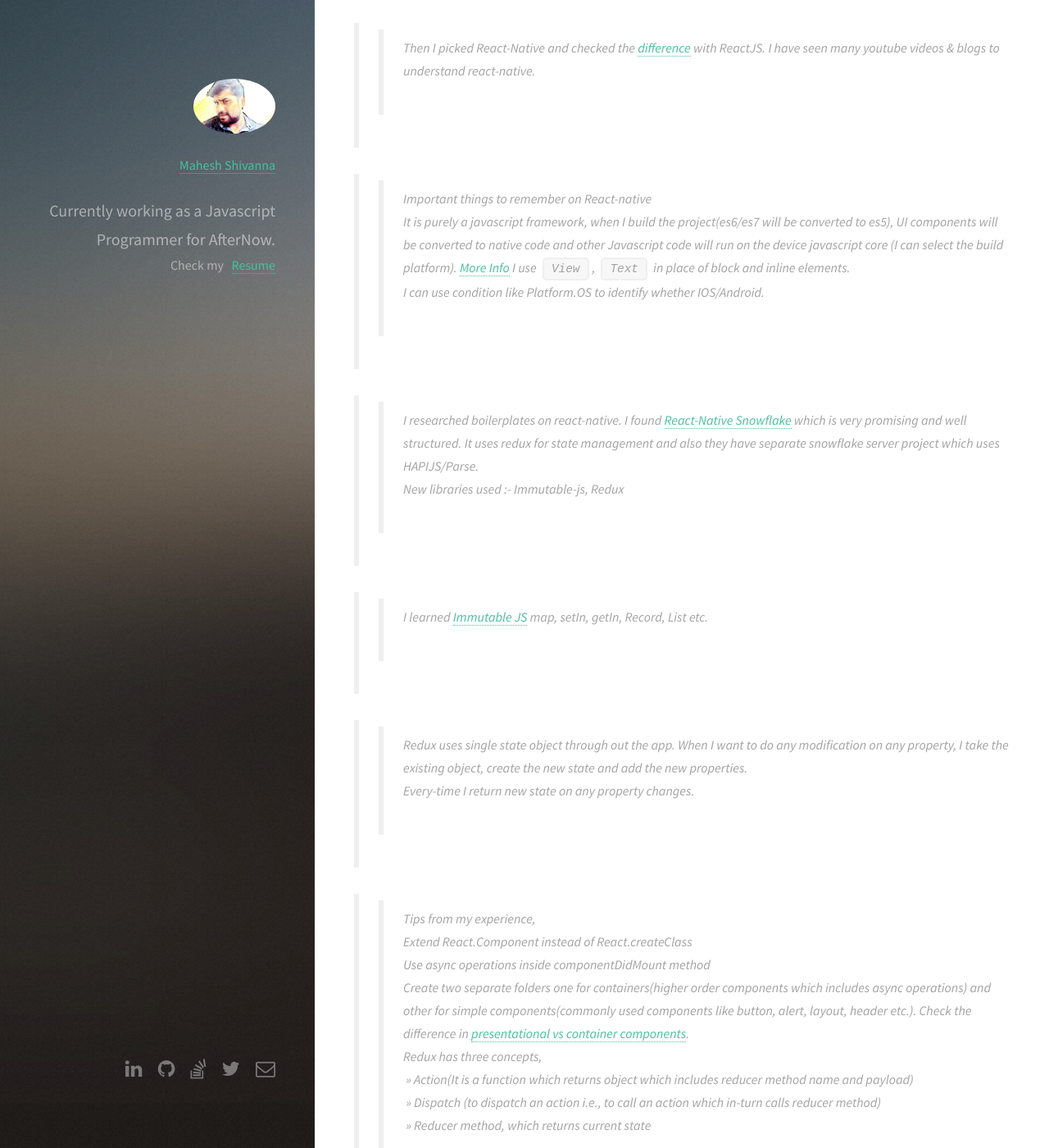
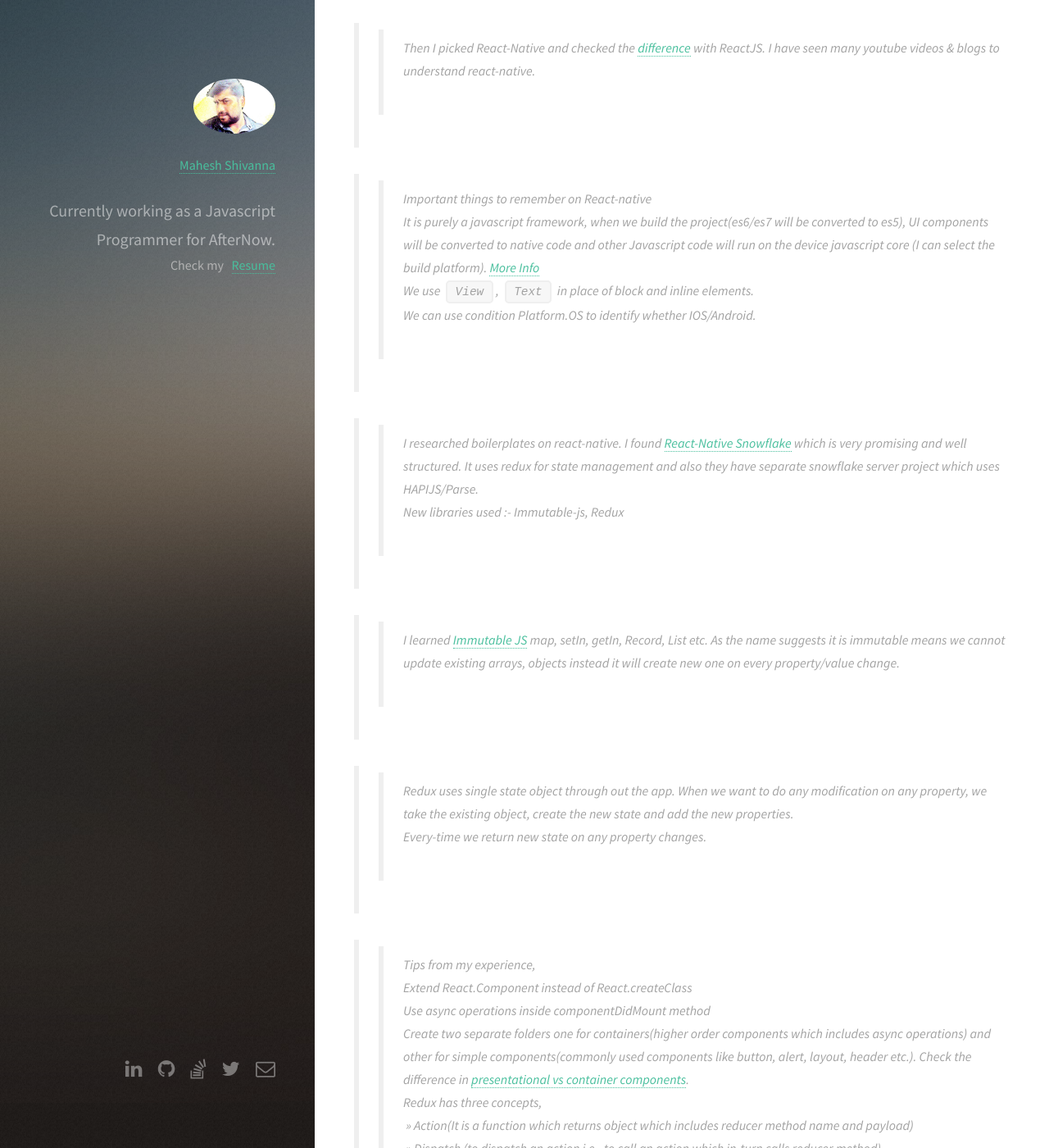
Before and after one commit to maheshiv/maheshiv.github.io, a Jekyll site: the page built from _posts/2017-01-27-my-first-blog.md, in a window 1280 px wide and 1400 px high, scrolled down 1096 px. Shown: the whole window at 82% size. Built offline with Jekyll 4.4.1, drawn with Linux system fonts in a browser that asks for light colours; comment, search, counter and statistics services are not loaded.

Commit message:
fixed some grammetical errors

```diff
--- a/_posts/2017-01-27-my-first-blog.md
+++ b/_posts/2017-01-27-my-first-blog.md
@@ -24,17 +24,17 @@ This blog includes how I did an app using React-Native and steps I followed to d
 >> Then I picked React-Native and checked the [difference][difference] with ReactJS. I have seen many youtube videos & blogs to understand react-native.
 
   >> Important things to remember on React-native
-     It is purely a javascript framework, when I build the project(es6/es7 will be converted to es5), UI components will be converted to native code and other Javascript code will run on the device javascript core (I can select the build platform). [More Info][more-info]
-     I use `View`, `Text` in place of block and inline elements.
-     I can use condition like Platform.OS to identify whether IOS/Android.
+     It is purely a javascript framework, when we build the project(es6/es7 will be converted to es5), UI components will be converted to native code and other Javascript code will run on the device javascript core (I can select the build platform). [More Info][more-info]
+     We use `View`, `Text` in place of block and inline elements.
+     We can use condition Platform.OS to identify whether IOS/Android.
 
 >> I researched boilerplates on react-native. I found [React-Native Snowflake][snowflake] which is very promising and well structured. It uses redux for state management and also they have separate snowflake server project which uses HAPIJS/Parse.
   >> New libraries used :- Immutable-js, Redux
 
->> I learned [Immutable JS][immutable-js] map, setIn, getIn, Record, List etc.
+>> I learned [Immutable JS][immutable-js] map, setIn, getIn, Record, List etc. As the name suggests it is immutable means we cannot update  existing arrays, objects instead it will create new one on every property/value change.
 
->> Redux uses single state object through out the app. When I want to do any modification on any property, I take the existing object, create the new state and add the new properties.
->> Every-time I return new state on any property changes.
+>> Redux uses single state object through out the app. When we want to do any modification on any property, we take the existing object, create the new state and add the new properties.
+>> Every-time we return new state on any property changes.
 
 >> Tips from my experience,
    >> Extend React.Component instead of React.createClass
```
